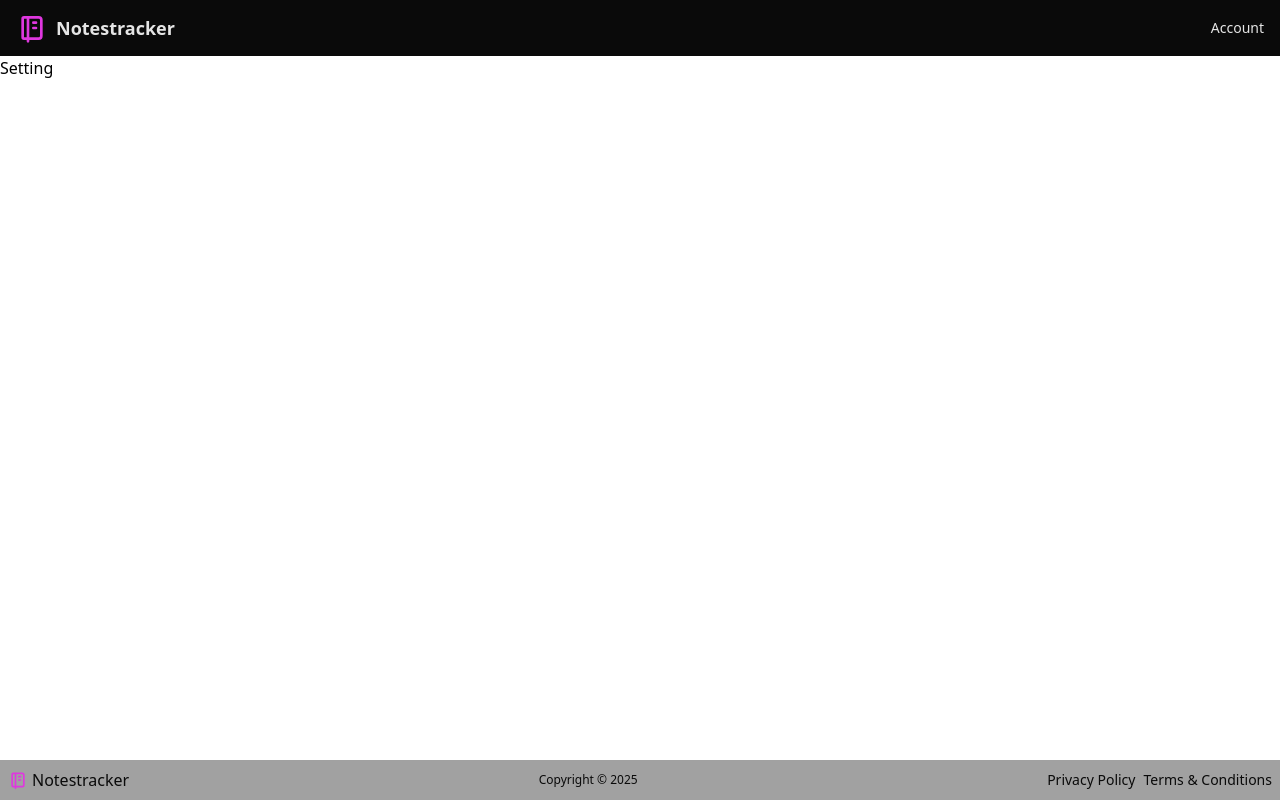
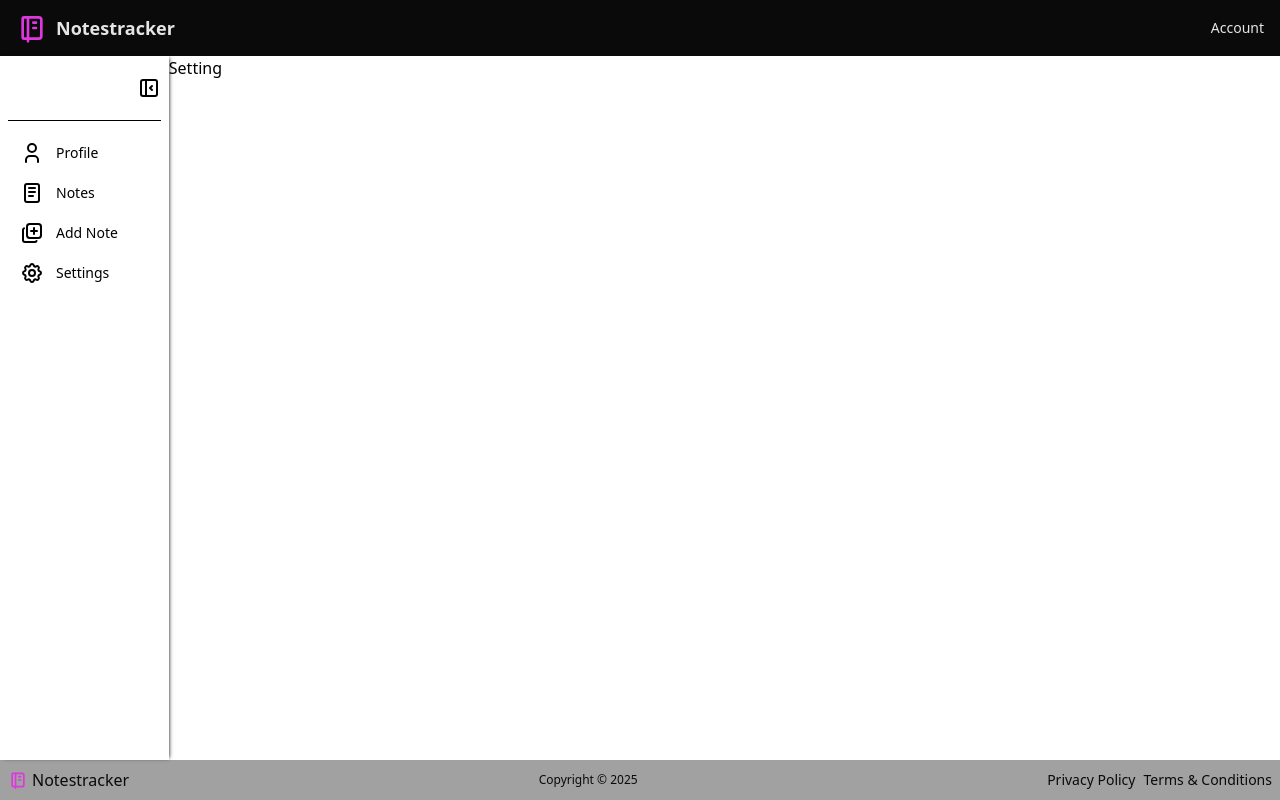
Before and after one commit to mtayyabrawan/notestracker, a React (Vite) app: page /dashboard/settings in a window 1280 px wide. Built offline with nearby package versions, Linux system fonts and the light colour scheme; no server answers.

Commit message:
fix: modified dashboard layout

```diff
--- a/src/components/common/DashboardNavbar.tsx
+++ b/src/components/common/DashboardNavbar.tsx
@@ -2,7 +2,7 @@ import { Link } from "react-router";
 
 function DashboardNavbar() {
   return (
-    <header className="flex items-center justify-between bg-neutral-950 px-4 py-3 text-neutral-200">
+    <header className="mx-auto flex max-w-[1540px] items-center justify-between bg-neutral-950 px-4 py-3 text-neutral-200">
       <Link to="/" className="flex items-center gap-2">
         <img src="/notebook.svg" alt="logo" className="h-8 w-8" />
         <span className="text-lg font-semibold">Notestracker</span>
--- a/src/layouts/DashboardLayout.tsx
+++ b/src/layouts/DashboardLayout.tsx
@@ -2,14 +2,18 @@ import { Toaster } from "sonner";
 import SimpleFooter from "../components/common/SimpleFooter";
 import { Outlet } from "react-router";
 import DashboardNavbar from "../components/common/DashboardNavbar";
+import Sidebar from "../components/Sidebar";
 
 function DashboardLayout() {
   return (
     <div className="w-full">
       <Toaster position="top-center" theme="system" richColors={true} />
       <DashboardNavbar />
-      <main className="min-h-[calc(100vh-6rem))] w-full">
-        <Outlet />
+      <main className="mx-auto flex h-[calc(100vh-6rem))] w-full max-w-[1540px] items-center justify-center">
+        <Sidebar />
+        <div className="h-full w-full overflow-x-hidden overflow-y-auto">
+          <Outlet />
+        </div>
       </main>
       <SimpleFooter />
     </div>
```
